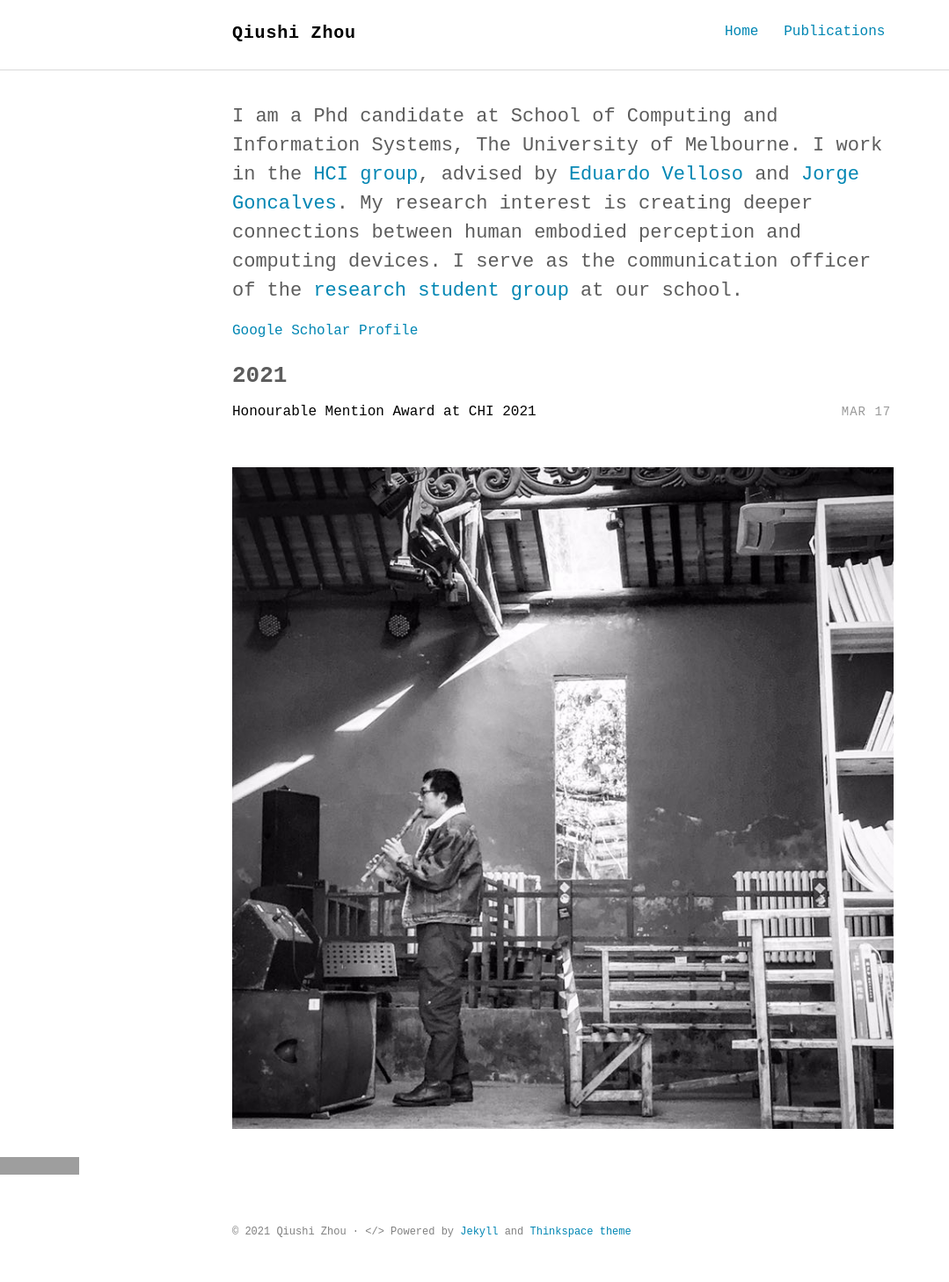
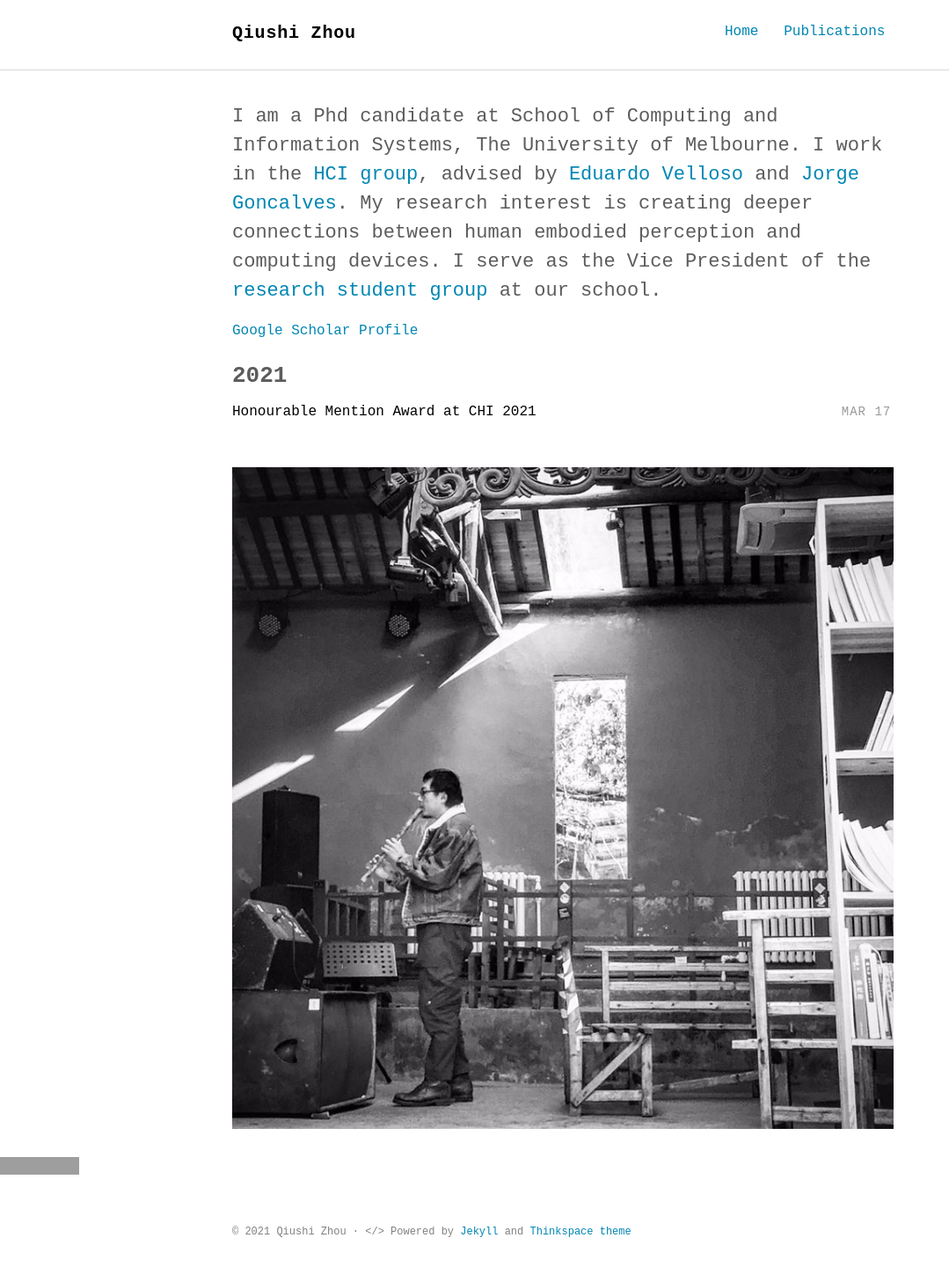
Before and after one commit to qiushi-zhou/qiushi-zhou.github.io, a Jekyll site: the page built from index.html, in a window 1280 px wide. Shown: the whole page at 88% size, without its empty margins (0-1079 px from the left). Built offline with Jekyll 4.4.1, drawn with Linux system fonts in a browser that asks for light colours; some web fonts are replaced; grey boxes are pictures that could not be loaded.

Commit message:
Update intro.html

```diff
--- a/_includes/intro.html
+++ b/_includes/intro.html
@@ -1,7 +1,7 @@
 <section class="intro">
   <div class="container">
     <p class="lead">
-	I am a Phd candidate at School of Computing and Information Systems, The University of Melbourne. I work in the <a href="https://cis.unimelb.edu.au/hci/">HCI group</a>, advised by <a href="https://www.eduardovelloso.com/">Eduardo Velloso</a> and <a href="https://www.jorgegoncalves.com/">Jorge Goncalves</a>. My research interest is creating deeper connections between human embodied perception and computing devices. I serve as the communication officer of the <a href="https://www.cis-gres.org/">research student group</a> at our school.
+	I am a Phd candidate at School of Computing and Information Systems, The University of Melbourne. I work in the <a href="https://cis.unimelb.edu.au/hci/">HCI group</a>, advised by <a href="https://www.eduardovelloso.com/">Eduardo Velloso</a> and <a href="https://www.jorgegoncalves.com/">Jorge Goncalves</a>. My research interest is creating deeper connections between human embodied perception and computing devices. I serve as the Vice President of the <a href="https://www.cis-gres.org/">research student group</a> at our school.
 	</p>
 	<a href="https://scholar.google.com.au/citations?user=a-FggqcAAAAJ&hl=en">Google Scholar Profile</a>
   </div>
```
